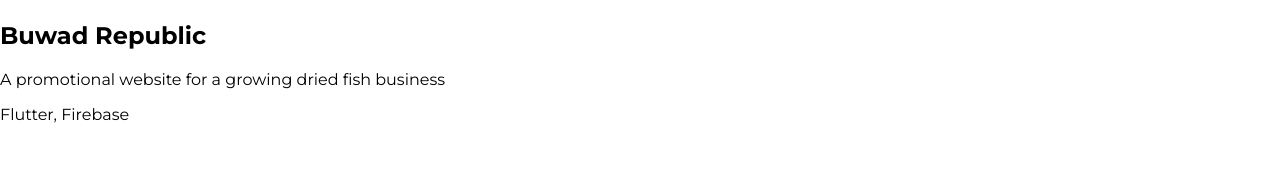
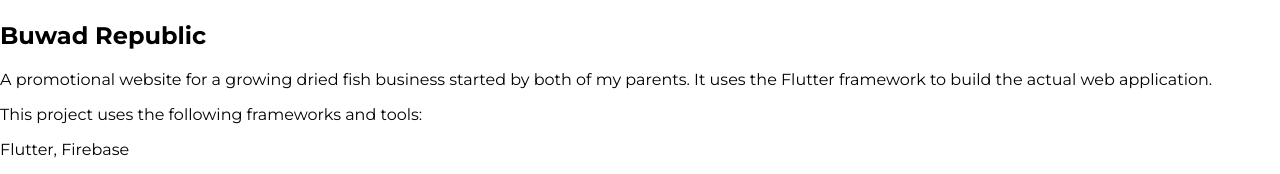
Before and after one commit to OverdriveNGain/portfolio, a React (Create React App) app: page /projects/buwad-republic in a window 1280 px wide. Shown: the part 489-663 px from the top of the page. Built offline with nearby package versions, Linux system fonts and the light colour scheme; data requests are answered from the project's data file.

Commit message:
Added long and short project descriptions

```diff
--- a/public/jsonserver/db.json
+++ b/public/jsonserver/db.json
@@ -3,31 +3,36 @@
         {
             "id": "website-portfolio",
             "title": "Website Portfolio",
-            "description": "This website, actually!",
+            "descShort": "This website, actually!",
+            "descLong": "The website you are on right now is built upon a React.js framework accompanied styling from Bootstrap 5, and p5.js for sketch backgrounds.",
             "languages": ["React JS", "HTML", "CSS", "Javascript", "Bootstrap", "SASS", "p5.js", "Git"]
         },
         {
             "id": "money-counter",
             "title": "Money Counter",
-            "description": "A simple app for counting money",
+            "descShort": "A simple app for counting money",
+            "descLong": "A simple android application that helps in counting physical cash. It is a lightweight app built upon the Flutter framework.",
             "languages": ["Flutter"]
         },
         {
             "id": "buwad-republic",
             "title": "Buwad Republic",
-            "description": "A promotional website for a growing dried fish business",
+            "descShort": "A promotional website for a growing dried fish business",
+            "descLong": "A promotional website for a growing dried fish business started by both of my parents. It uses the Flutter framework to build the actual web application.",
             "languages": ["Flutter", "Firebase"]
         },
         {
             "id": "loose-blocks",
             "title": "Loose Blocks",
-            "description": "A classic game without the training wheels",
+            "descShort": "A classic game without the training wheels",
+            "descLong": "A classic game without the training wheels. This game was one of the few projects that I have completed with Unity 3D; complete with self-produced assets. The game is currently still available on the Google Play store.",
             "languages": ["Unity 3D", "Adobe Illustrator"]
         },
         {
             "id": "just-crafts-ph",
             "title": "Just Crafts PH App",
-            "description": "A mobile app that showcases a sticker business' designs",
+            "descShort": "A mobile app that showcases a sticker business' designs",
+            "descLong": "This mobile apps showcases the sticker designs of Just Crafts PH, a sticker business which provides various designs and sticker categories.",
             "languages": ["Flutter"]
         }
     ]
--- a/src/components/Projects.js
+++ b/src/components/Projects.js
@@ -95,7 +95,7 @@ const Projects = () => {
                 <Link to={`/projects/${project.id}`} className="link-no-underline" onClick={() => { projectTileClickHandler(project) }}>
                     <div className="shadow p-3 rounded bg-light h-100">
                         <div>{project.title}</div>
-                        <small className="text-muted">{project.description}</small>
+                        <small className="text-muted">{project.descShort}</small>
                     </div>
                 </Link>
             </div>);
--- a/src/components/ProjectsComponents.js
+++ b/src/components/ProjectsComponents.js
@@ -23,8 +23,9 @@ const ProjectDetailsPage = ({ projectData }) => {
                 </div>
                 <div className="col">
                     <h2>{proj.title}</h2>
-                    <p>{proj.description}</p>
-                    <p className="text-muted">{proj.languages.join(", ")}</p>
+                    <p>{proj.descLong}</p>
+                    <div>This project uses the following frameworks and tools:</div>
+                    <p className="text-muted fw-bold">{proj.languages.join(", ")}</p>
                 </div>
             </div>
         </div>
```
